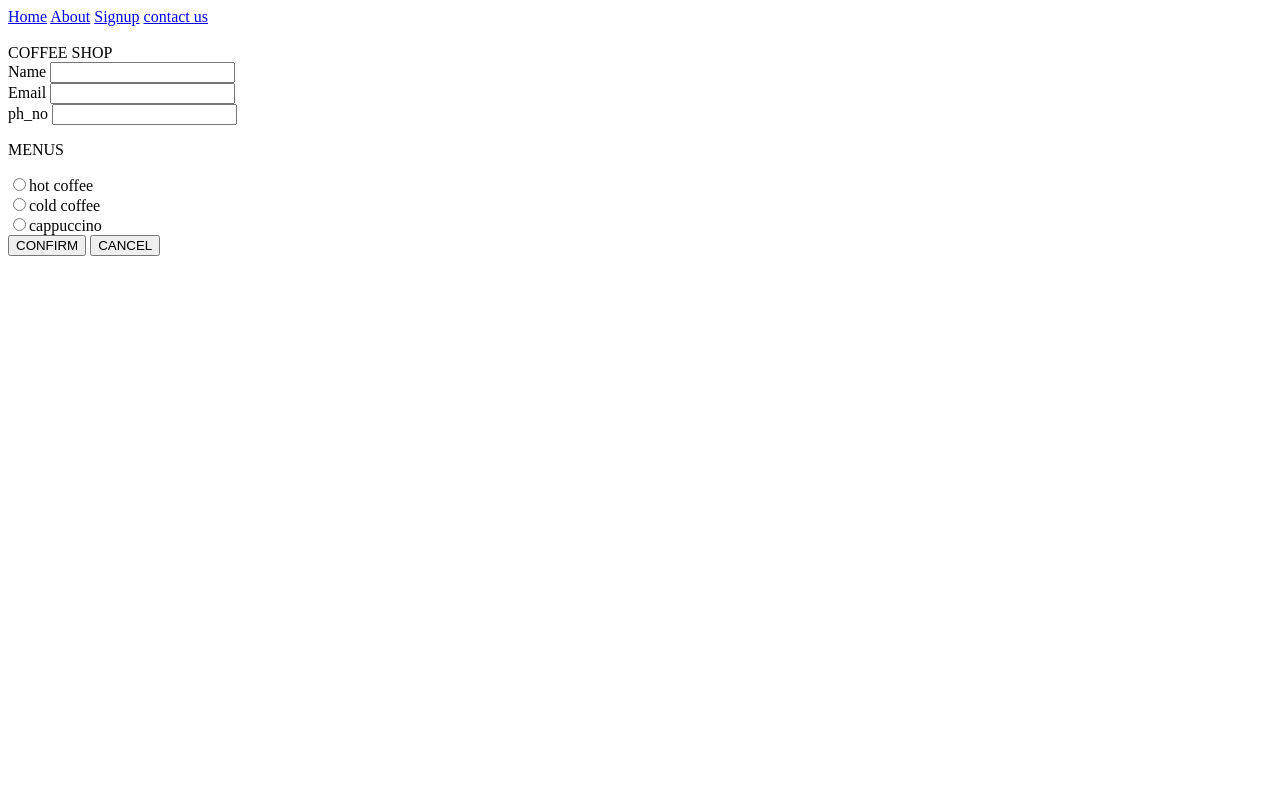
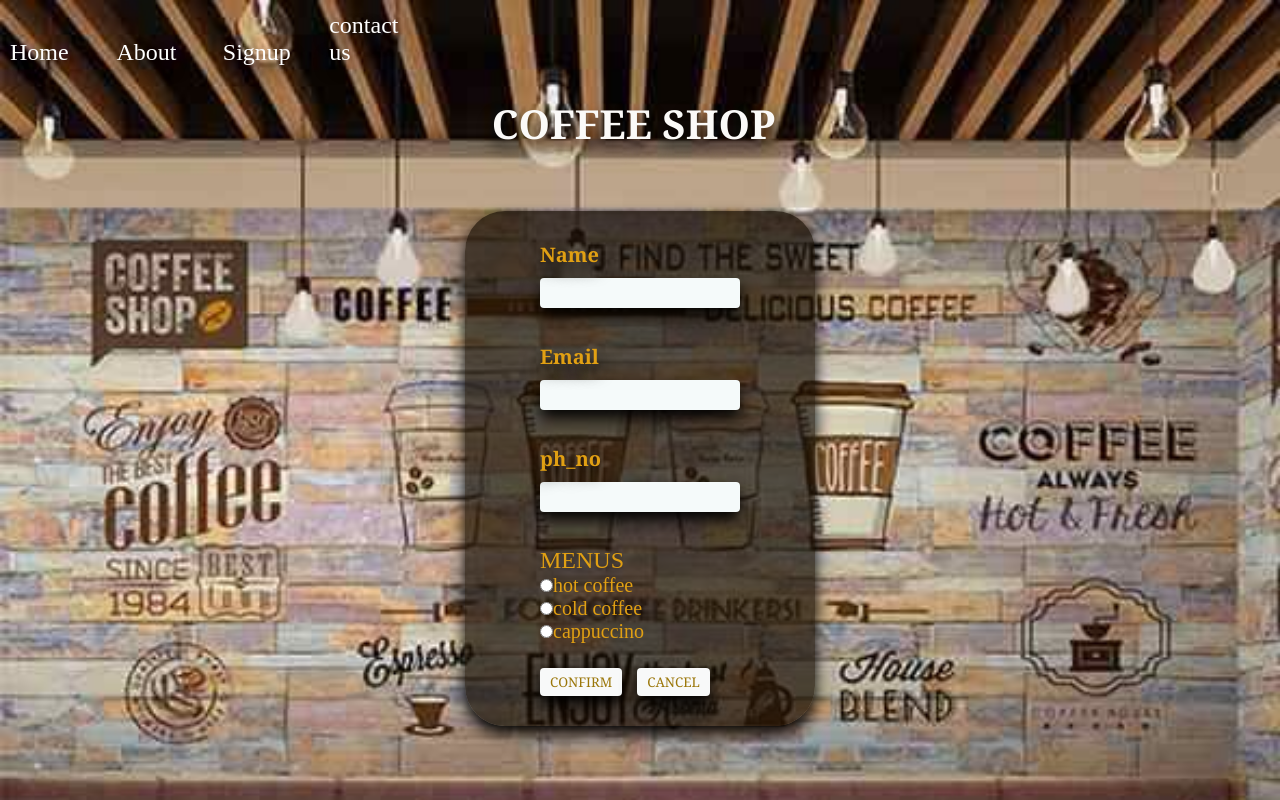
Before and after one commit to honest-08/coffee, a plain HTML site: page index.html in a window 1280 px wide. Drawn offline with Linux system fonts and the light colour scheme.

Commit message:
Update index.html

```diff
--- a/index.html
+++ b/index.html
@@ -4,7 +4,7 @@
   <meta charset="UTF-8">
   <meta name="viewport" content="width=device-width, initial-scale=1.0">
   <title>Form</title>
-  <link rel="stylesheet" href="028.css">
+  <link rel="stylesheet" href="style.css">
 </head>
 <body>
   <header>
```
